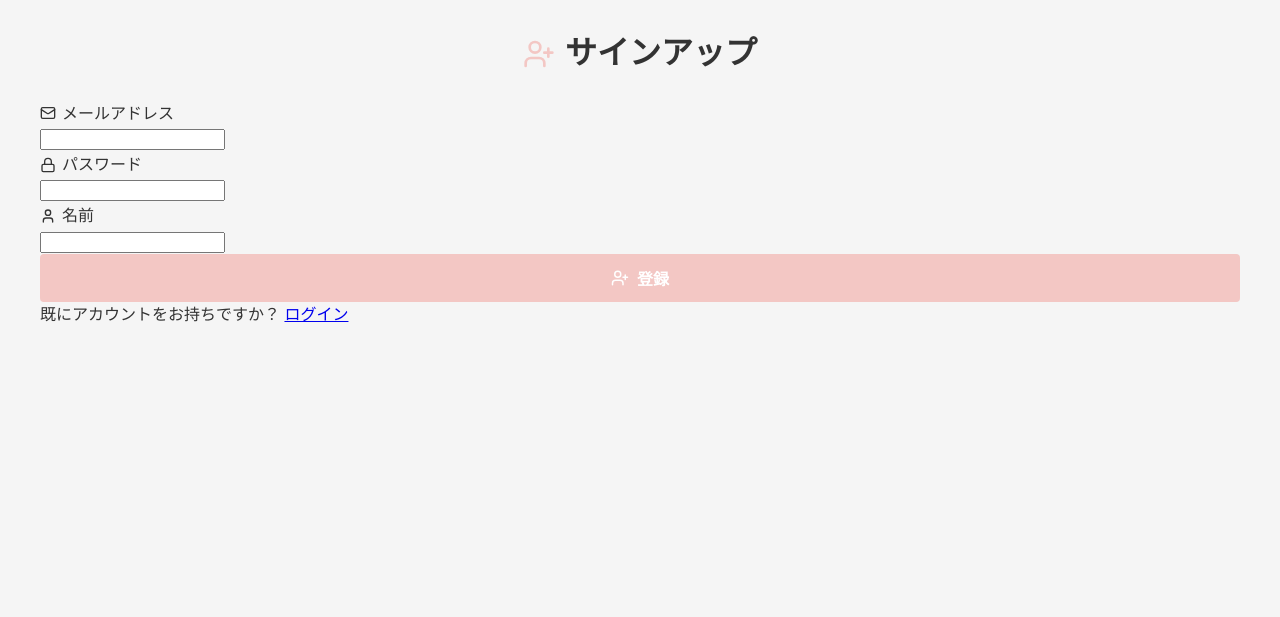
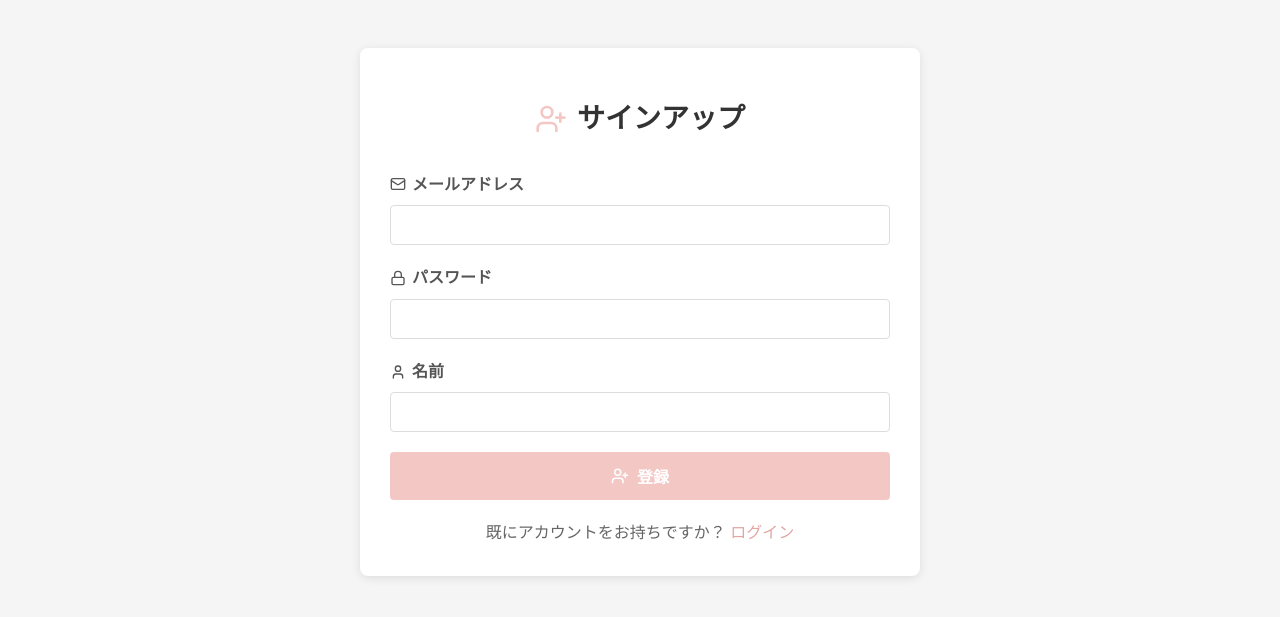
Before and after one commit to taiki-yokoyama/2025winterHackathonA, a PHP site: page /signup.php in a window 1280 px wide. Shown: the part 136-753 px from the top of the page. Run offline with PHP 8.4, Linux system fonts and the light colour scheme.

```diff
--- a/src/assets/styles/cap-system.css
+++ b/src/assets/styles/cap-system.css
@@ -184,17 +184,38 @@ body {
     margin-bottom: 30px;
     color: #333;
     text-align: center;
-.comment-item {
-    background: rgba(243,199,196,0.04);
-    padding: 15px;
+}
+
+.form-group {
+    margin-bottom: 20px;
+}
+
+.form-label {
+    display: block;
+    margin-bottom: 8px;
+    font-weight: bold;
+    color: #555;
+}
+
+.form-input {
+    width: 100%;
+    padding: 10px;
+    border: 1px solid #ddd;
+    border-radius: 4px;
+    font-size: 16px;
+    box-sizing: border-box;
+    transition: border-color 0.3s;
+}
+
 .form-select {
-    border-left: 4px solid var(--theme);
+    width: 100%;
     padding: 10px;
-
-.comment-author {
-    font-weight: bold;
-    color: var(--theme);
-}
+    border: 1px solid #ddd;
+    border-radius: 4px;
+    font-size: 16px;
+    box-sizing: border-box;
+    background: white;
+    transition: border-color 0.3s;
 }
 
 .form-input:focus,
```
